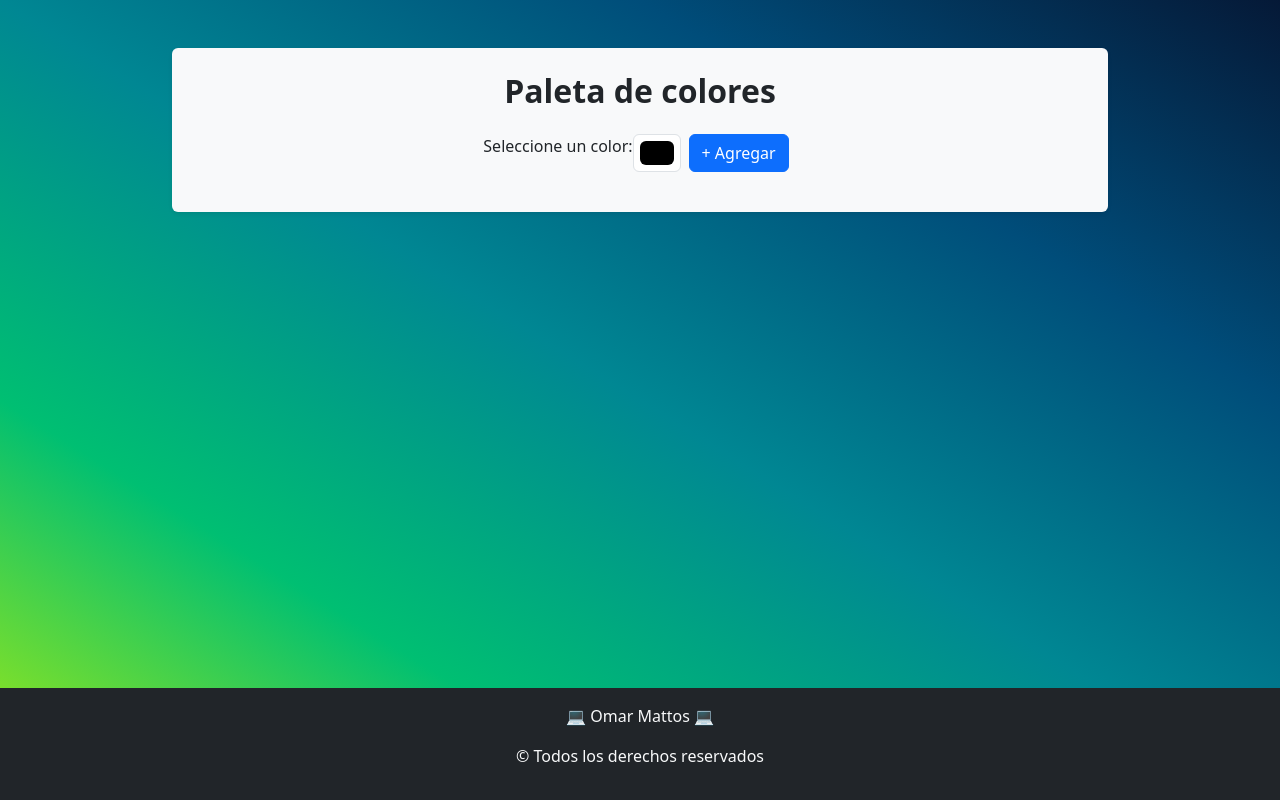
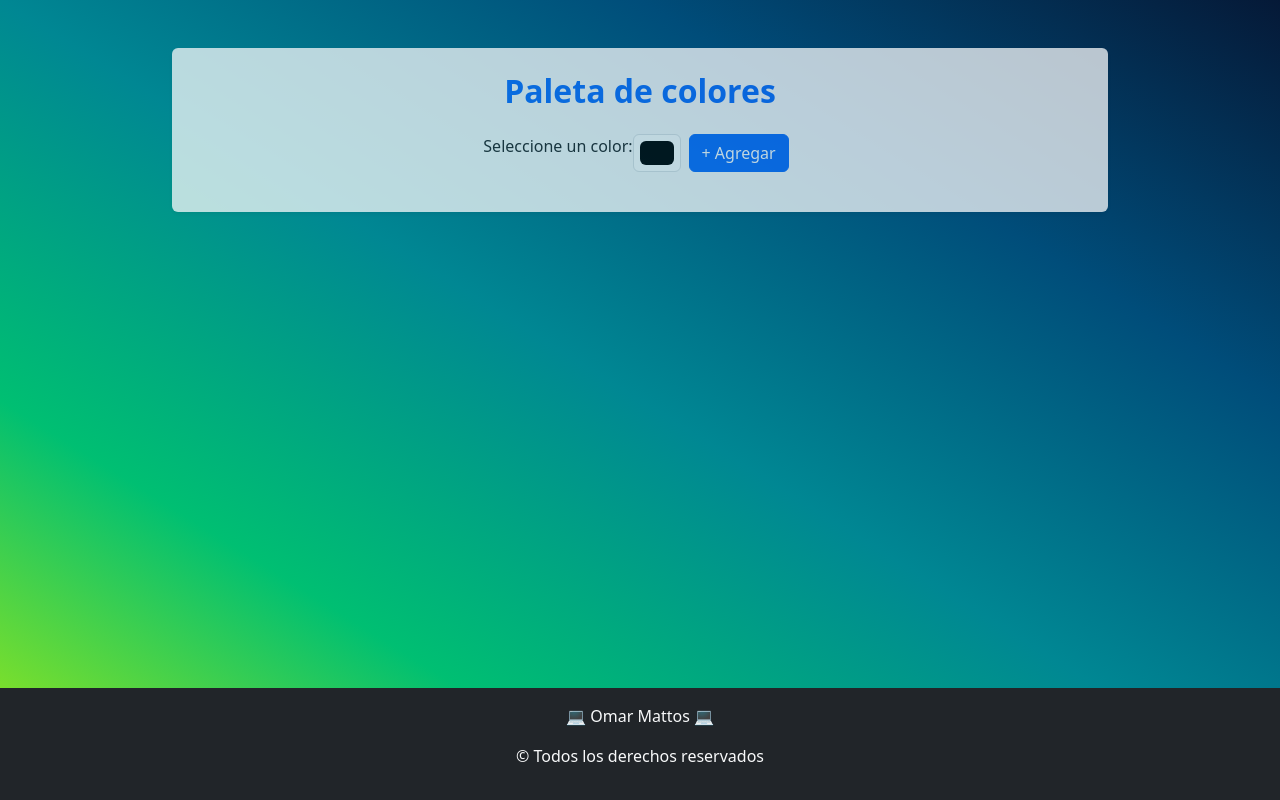
Before and after one commit to omarmatt31/06paletaDeColores, a React (Vite) app: page / in a window 1280 px wide. Built offline with nearby package versions, Linux system fonts and the light colour scheme.

Commit message:
agregue opacidad al formulario y cambio de color al titulo

```diff
--- a/src/components/FormularioColores.jsx
+++ b/src/components/FormularioColores.jsx
@@ -21,8 +21,8 @@ const FormularioColores = () => {
 
   return (
     <seccion>
-        <div className="bg-light p-4 rounded shadow-sm mb-4 text-center">
-            <h2 className="fw-bolder">Paleta de colores</h2>
+        <div className="bg-light opacity-75 p-4 rounded shadow-sm mb-4 text-center">
+            <h2 className="fw-bolder text-primary">Paleta de colores</h2>
             <Form onSubmit={handleSubmit} className="d-flex justify-content-center">
                 <Form.Group className="m-3  d-flex">
                     <Form.Label>Seleccione un color: </Form.Label>
```
